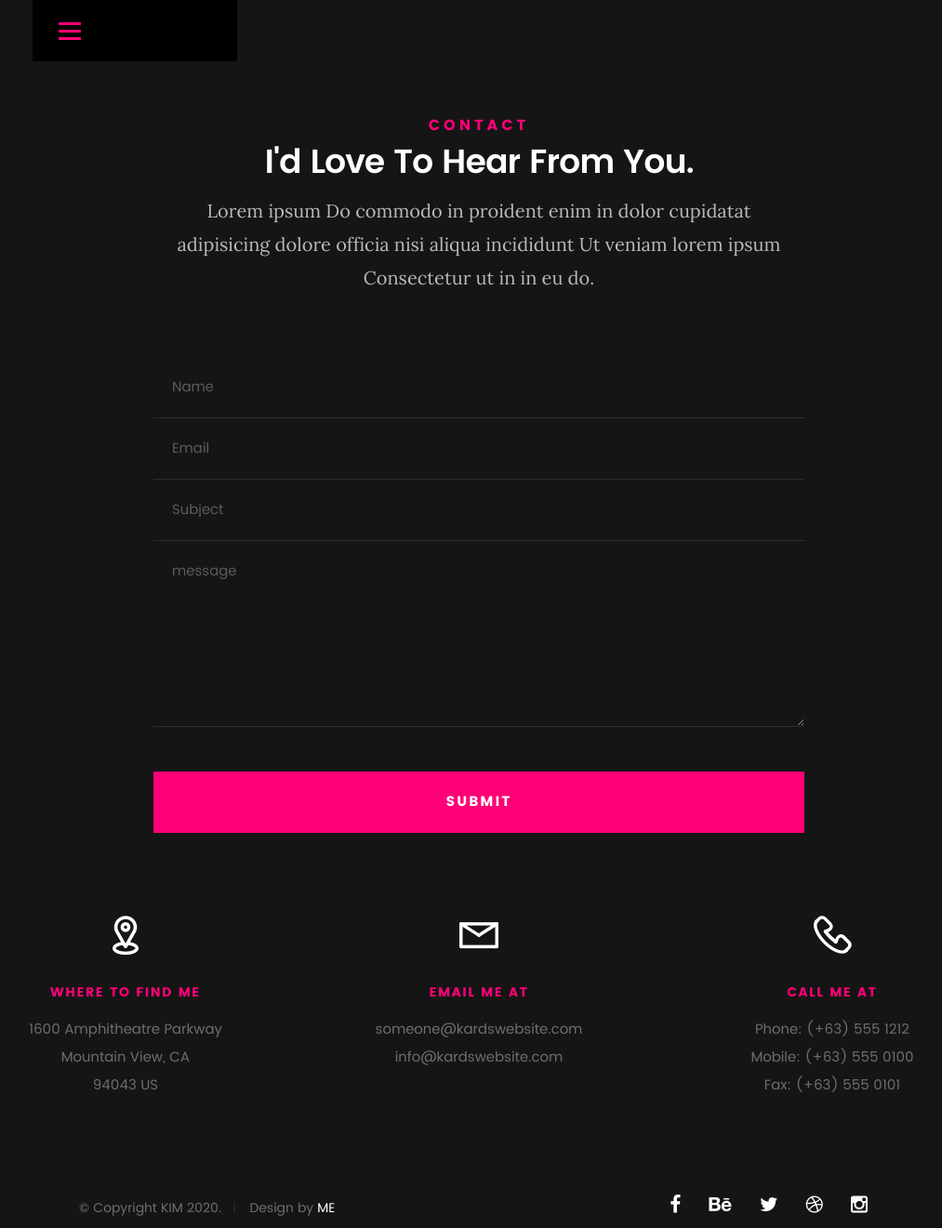
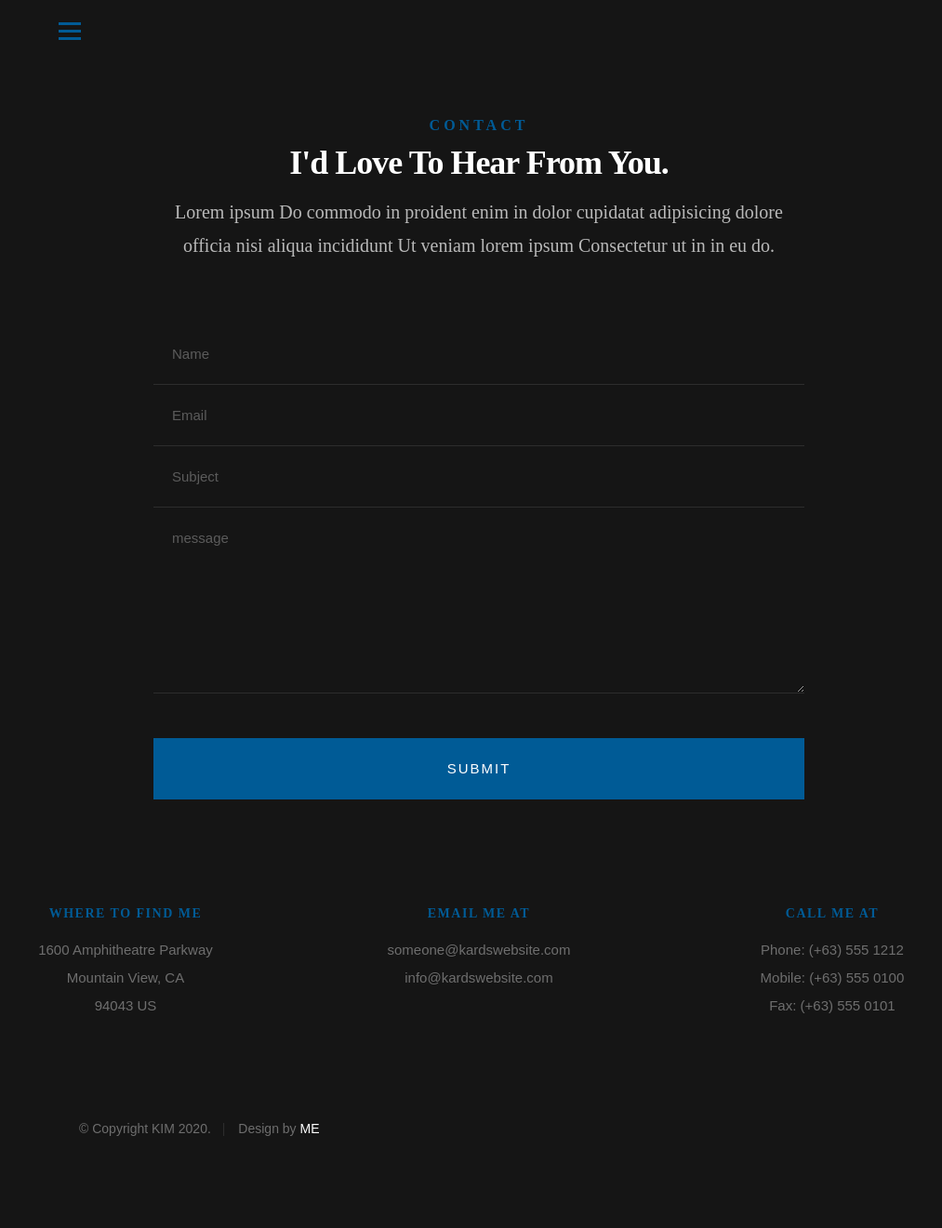
Before and after one commit to abdellmum/portfolio, a PHP site: page /contact.html in a window 1280 px wide. Shown: the top 1321 px of the page at 93% size, without its empty margins (125-1138 px from the left). After the commit the page ends 1222 px from the top, so only its background shows below. Run offline with PHP 8.4, Linux system fonts and the light colour scheme; some web fonts are replaced.

Commit message:
Update main.css

```diff
--- a/css/main.css
+++ b/css/main.css
@@ -102,7 +60,7 @@
  */
 h1, h2, h3, h4, h5, h6, .h01, .h02, .h03, .h04, .h05, .h06 {
 	font-family: "poppins-semibold", sans-serif;
-	color: #313131;
+	color: #6497b1;
 	font-style: normal;
 	text-rendering: optimizeLegibility;
 	margin-bottom: 2.1rem;
@@ -1036,12 +988,12 @@
 .section-intro h1 {
 	font-family: "poppins-semibold", serif;
 	font-size: 3.6rem;
-	color: #313131;
+	color: #005b96;
 	line-height: 1.25;
 	margin-bottom: 1.2rem;
 }
 .section-intro h5 {
-	color: #FF0077;
+	color: #005b96;
 	font-size: 1.6rem;
 	line-height: 1.875;
 	margin-bottom: 0.3rem;
@@ -1095,7 +1047,6 @@
 }
 header .top-bar {
 	display: block;
-	background: #000000;
 	min-width: 220px;
 	min-height: 66px;
 	position: absolute;
@@ -1138,7 +1089,7 @@
 }
 .menu-toggle span {
 	display: block;
-	background-color: #FF0077;
+	background-color: #005b96;
 	width: 24px;
 	height: 3px;
 	margin-top: -1.5px;
@@ -2258,7 +2209,7 @@
 	color: white;
 }
 #contact .section-intro h5 {
-	color: #FF0077;
+	color: #005b96;
 }
 #contact .section-intro p {
 	color: rgba(255, 255, 255, 0.7);
@@ -2362,7 +2313,7 @@
 	padding: 0 3rem;
 	margin-top: 4.8rem;
 	width: 100%;
-	background: #FF0077;
+	background: #005b96;
 	color: #FFFFFF;
 }
 #contact button.submitform:hover, #contact button.submitform:focus {
@@ -2425,7 +2376,7 @@
 	color: #FFFFFF;
 }
 .contact-info h5 {
-	color: #FF0077;
+	color: #005b96;
 }
 
 /**
```
Also changed, not shown: other parts of css/main.css (+28 -76 lines).
